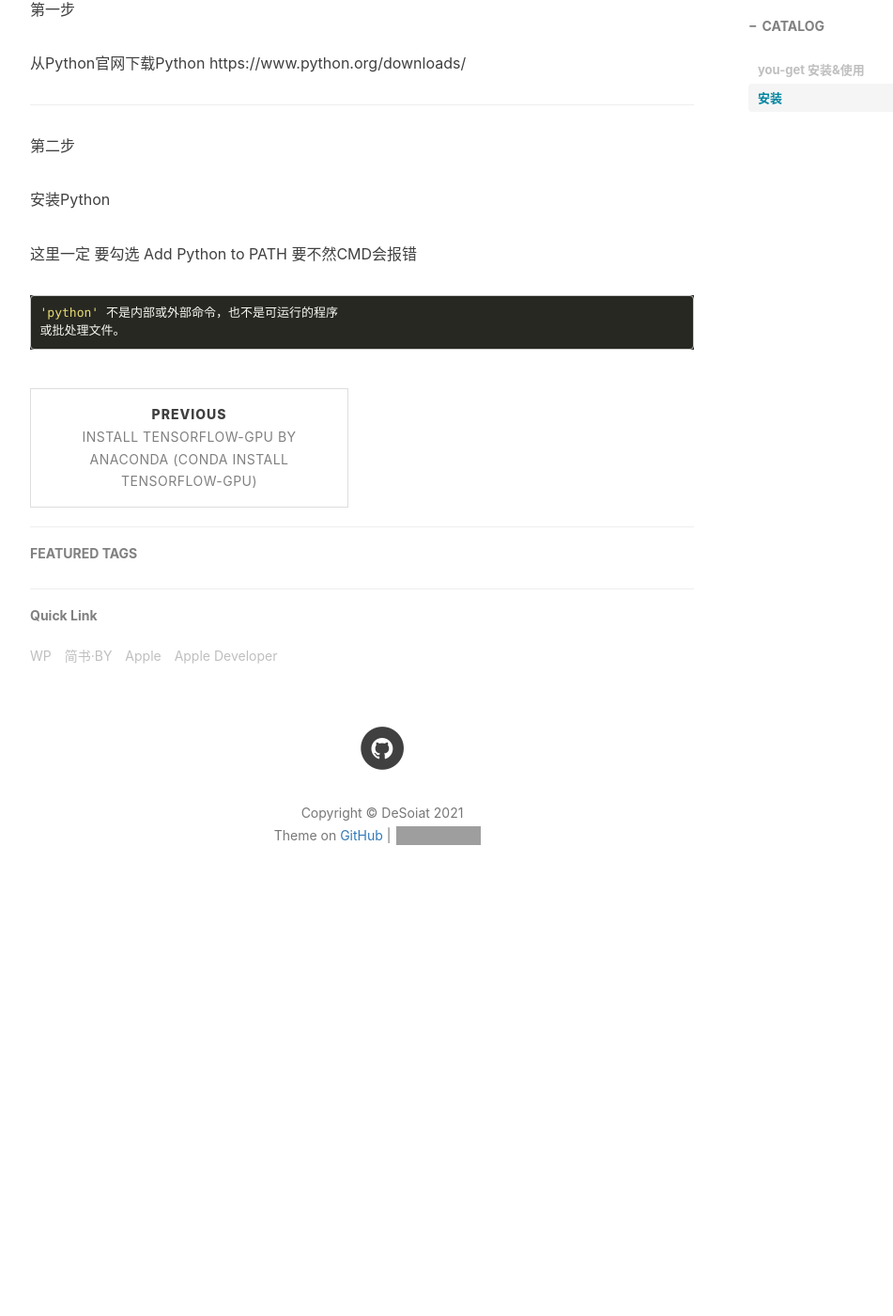
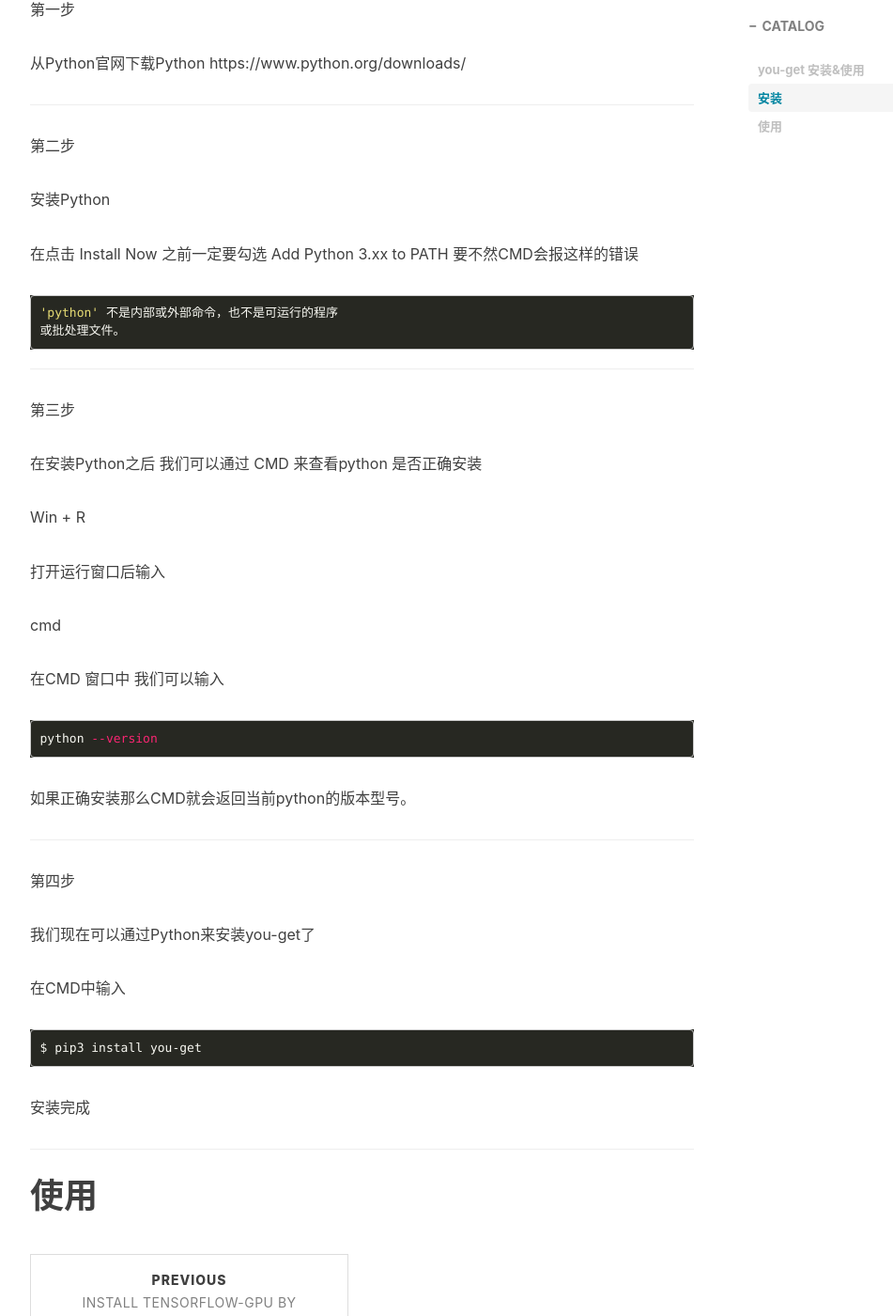
Before and after one commit to DeSoiat/DESOIAT.GITHUB.IO, a Jekyll site: the page built from _posts/2019-04-21-you-get.md, in a window 1280 px wide and 1400 px high, scrolled down 814 px. Shown: the whole window at 94% size, without its empty margins (233-1184 px from the left). Built offline with Jekyll 4.4.1, drawn with Linux system fonts in a browser that asks for light colours; nearby versions of some CDN libraries; comment, search, counter and statistics services are not loaded; before the commit the page ends 1807 px from its top, so only the background shows below that; grey boxes are pictures that could not be loaded.

Commit message:
Update 2019-04-21-you-get.md

````diff
--- a/_posts/2019-04-21-you-get.md
+++ b/_posts/2019-04-21-you-get.md
@@ -29,9 +29,43 @@
 
 安装Python
 
-这里一定 要勾选 Add Python to PATH 要不然CMD会报错
+在点击 Install Now 之前一定要勾选 Add Python 3.xx to PATH 要不然CMD会报这样的错误
 
 ```bash
 'python' 不是内部或外部命令，也不是可运行的程序
 或批处理文件。
 ```
+---
+第三步
+
+在安装Python之后 我们可以通过 CMD 来查看python 是否正确安装
+
+Win + R
+
+打开运行窗口后输入
+
+cmd
+
+在CMD 窗口中 我们可以输入
+
+```bash
+python --version
+```
+如果正确安装那么CMD就会返回当前python的版本型号。
+
+---
+第四步
+
+我们现在可以通过Python来安装you-get了
+
+在CMD中输入
+
+```bash
+$ pip3 install you-get
+```
+
+安装完成
+
+---
+
+# 使用
````
